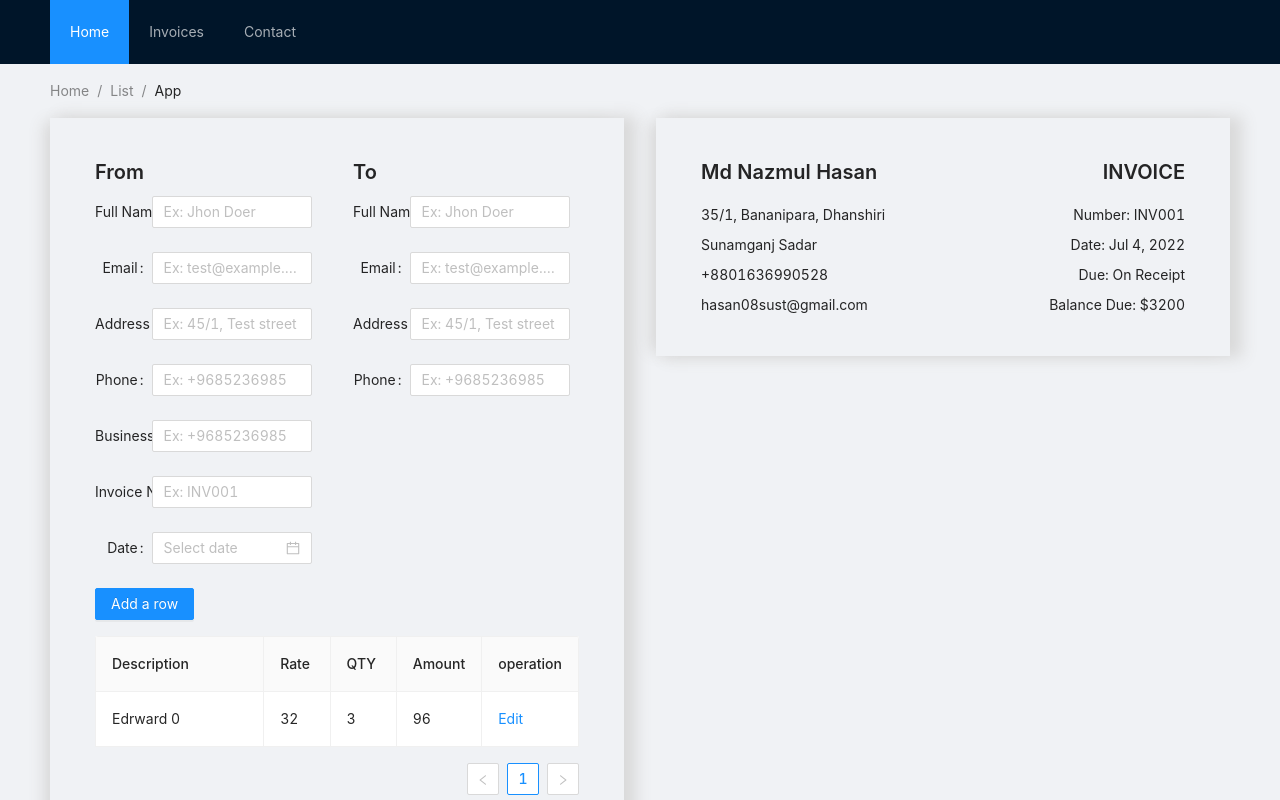
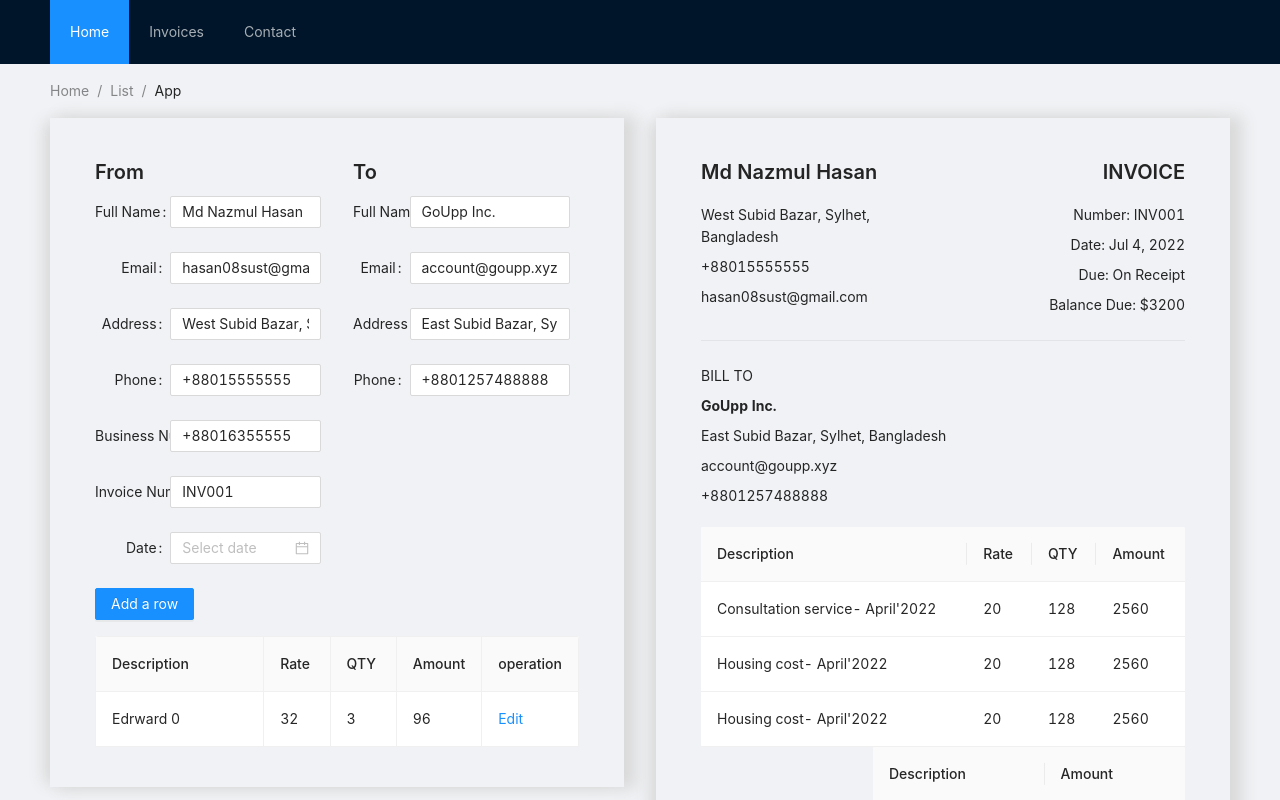
Before and after one commit to farhapartex/invoice-ui-ant-design, a React (Create React App) app: page / in a window 1280 px wide. Shown: the top 800 px of the page. Built offline with nearby package versions, Linux system fonts and the light colour scheme.

Commit message:
preview added with real data

```diff
--- /dev/null
+++ b/src/components/DataTable.tsx
@@ -0,0 +1,17 @@
+import { Space, Table, Tag } from 'antd';
+import type { ColumnsType, TablePaginationConfig } from 'antd/lib/table';
+import React from 'react';
+
+interface DataTableProps {
+    columns: ColumnsType<any>,
+    data: any[],
+    pagination: TablePaginationConfig | false
+}
+
+const DataTable: React.FC<DataTableProps> = (props) => {
+    const { columns, data, pagination } = props;
+
+    return <Table columns={columns} dataSource={data} pagination={pagination} />
+};
+
+export default DataTable;
--- a/src/components/InvoiceLayout.tsx
+++ b/src/components/InvoiceLayout.tsx
@@ -4,15 +4,19 @@ import LeftFrom from "./LeftFrom";
 import RightFrom from "./RightForm";
 import Itemtable from "./ItemTable";
 
-const InvoiceLayout: React.FC = () => {
+
+
+
+const InvoiceLayout: React.FC<any> = (props) => {
+
     return (
         <div className="invoiceForm">
             <Row gutter={32}>
                 <Col span={12} className="gutter-row">
-                    <LeftFrom />
+                    <LeftFrom invoiceData={props.invoiceData} />
                 </Col>
                 <Col span={12}>
-                    <RightFrom />
+                    <RightFrom invoiceData={props.invoiceData} />
                 </Col>
             </Row>
 
--- a/src/components/InvoicePreview.tsx
+++ b/src/components/InvoicePreview.tsx
@@ -1,27 +1,148 @@
 import React from "react";
-import { Col, Row, Typography, Space } from 'antd';
+import { Col, Row, Typography, Space, Divider } from 'antd';
+import type { ColumnsType } from 'antd/lib/table';
+import DataTable from "./DataTable";
 
-const InvoicePreview = () => {
+interface DataType {
+    key: string;
+    description: string;
+    rate: number;
+    qty: number;
+    amount: number;
+}
+
+interface SubTotalDataType {
+    key: string;
+    description: string;
+    amount: number;
+}
+
+const columns: ColumnsType<DataType> = [
+    {
+        title: 'Description',
+        dataIndex: 'description',
+        key: 'description',
+        width: '55%',
+    },
+    {
+        title: 'Rate',
+        dataIndex: 'rate',
+        key: 'rate',
+    },
+    {
+        title: 'QTY',
+        dataIndex: 'qty',
+        key: 'qty',
+    },
+    {
+        title: 'Amount',
+        key: 'amount',
+        dataIndex: 'amount',
+        onCell: (_: DataType, index) => ({
+            colSpan: index === 3 ? 3 : 1
+        }),
+    },
+];
+
+const data: DataType[] = [
+    {
+        key: '1',
+        description: "Consultation service- April'2022",
+        rate: 20,
+        qty: 128,
+        amount: 2560
+    },
+    {
+        key: '2',
+        description: "Housing cost- April'2022",
+        rate: 20,
+        qty: 128,
+        amount: 2560
+    },
+    {
+        key: '3',
+        description: "Housing cost- April'2022",
+        rate: 20,
+        qty: 128,
+        amount: 2560
+    }
+];
+
+const subTotalcolumns: ColumnsType<SubTotalDataType> = [
+    {
+        title: 'Description',
+        dataIndex: 'description',
+        key: 'description',
+        width: '55%',
+    },
+    {
+        title: 'Amount',
+        dataIndex: 'amount',
+        key: 'amount',
+    },
+];
+
+const subTotalData: SubTotalDataType[] = [
+    {
+        key: '1',
+        description: "Subtotal",
+        amount: 2560
+    },
+    {
+        key: '2',
+        description: "Tax (0%)",
+        amount: 0
+    },
+    {
+        key: '3',
+        description: "Total",
+        amount: 2560
+    }
+];
+
+const InvoicePreview: React.FC<any> = (props) => {
+    const { invoiceData } = props;
+
     return (
         <div className="invoiceForm">
             <Row gutter={32}>
                 <Col span={12} className="gutter-row">
                     <Space direction="vertical" style={{ width: '100%' }}>
-                        <Typography.Title level={4}>Md Nazmul Hasan</Typography.Title>
-                        <Typography.Text>35/1, Bananipara, Dhanshiri</Typography.Text>
-                        <Typography.Text>Sunamganj Sadar</Typography.Text>
-                        <Typography.Text>+8801636990528</Typography.Text>
-                        <Typography.Text>hasan08sust@gmail.com</Typography.Text>
+                        <Typography.Title level={4}>{invoiceData.fromName}</Typography.Title>
+                        <Typography.Text>{invoiceData.fromAddress}</Typography.Text>
+                        <Typography.Text>{invoiceData.fromPhone}</Typography.Text>
+                        <Typography.Text>{invoiceData.fromEmail}</Typography.Text>
                     </Space>
                 </Col>
                 <Col span={12}>
                     <Space direction="vertical" style={{ textAlign: 'right', width: '100%' }}>
                         <Typography.Title level={4}>INVOICE</Typography.Title>
-                        <Typography.Text>Number: INV001</Typography.Text>
+                        <Typography.Text>Number: {invoiceData.invoiceNumber}</Typography.Text>
                         <Typography.Text>Date: Jul 4, 2022</Typography.Text>
                         <Typography.Text>Due: On Receipt</Typography.Text>
                         <Typography.Text>Balance Due: $3200</Typography.Text>
                     </Space>
+                </Col>
+            </Row>
+            <Divider />
+            <Row style={{ marginBottom: '20px' }}>
+                <Col span={24}>
+                    <Space direction="vertical" style={{ width: '100%' }}>
+                        <Typography.Text>BILL TO</Typography.Text>
+                        <Typography.Text><span style={{ fontWeight: 'bold' }}>{invoiceData.toFullName}</span></Typography.Text>
+                        <Typography.Text>{invoiceData.toAddress}</Typography.Text>
+                        <Typography.Text>{invoiceData.toEmail}</Typography.Text>
+                        <Typography.Text>{invoiceData.toPhone}</Typography.Text>
+                    </Space>
+                </Col>
+            </Row>
+
+            <DataTable columns={columns} data={data} pagination={false} />
+            <Row gutter={32}>
+                <Col span={8} className="gutter-row">
+                </Col>
+                <Col span={16}>
+                    <DataTable columns={subTotalcolumns} data={subTotalData} pagination={false} />
                 </Col>
             </Row>
         </div>
--- a/src/components/ItemTable.tsx
+++ b/src/components/ItemTable.tsx
@@ -1,7 +1,5 @@
-import React, { useContext, useEffect, useRef, useState } from 'react';
-import type { InputRef } from 'antd';
+import React, { useState } from 'react';
 import { InputNumber, Button, Form, Input, Popconfirm, Table, Typography } from 'antd';
-import type { FormInstance } from 'antd/lib/form';
 
 interface Item {
     key: string;
@@ -72,7 +70,7 @@ const EditableCell: React.FC<EditableCellProps> = ({
 
 const Itemtable: React.FC = () => {
     const [form] = Form.useForm();
-    const [data, setData] = useState(originData);
+    const [data, setData] = useState<Item[]>(originData);
     const [editingKey, setEditingKey] = useState('');
     const isEditing = (record: Item) => record.key === editingKey;
 
@@ -84,6 +82,19 @@ const Itemtable: React.FC = () => {
     const cancel = () => {
         setEditingKey('');
     };
+
+    const addRowHandler = () => {
+        const currentDataLn: number = data.length;
+        const newData: Item = {
+            key: currentDataLn.toString(),
+            description: `Edrward ${currentDataLn}`,
+            rate: 32,
+            qty: 3,
+            amount: 96,
+        };
+
+        setData([...data, newData]);
+    }
 
     const save = async (key: React.Key) => {
         try {
@@ -176,7 +187,7 @@ const Itemtable: React.FC = () => {
 
     return (
         <div>
-            <Button type="primary" style={{ marginBottom: 16 }}>
+            <Button type="primary" style={{ marginBottom: 16 }} onClick={addRowHandler}>
                 Add a row
             </Button>
             <Form form={form} component={false}>
@@ -190,9 +201,7 @@ const Itemtable: React.FC = () => {
                     dataSource={data}
                     columns={mergedColumns}
                     rowClassName="editable-row"
-                    pagination={{
-                        onChange: cancel,
-                    }}
+                    pagination={false}
                 />
             </Form>
         </div>
--- a/src/components/LeftFrom.tsx
+++ b/src/components/LeftFrom.tsx
@@ -1,28 +1,30 @@
 import React from "react";
 import { Typography, Form, Input, DatePicker } from 'antd';
 
-const LeftFrom: React.FC = () => {
+const LeftFrom: React.FC<any> = (props) => {
+    const { invoiceData } = props;
+
     return (
         <div>
             <Typography.Title level={4}>From</Typography.Title>
-            <Form labelCol={{ span: 6 }} wrapperCol={{ span: 17 }} layout="horizontal">
+            <Form labelCol={{ span: 8 }} wrapperCol={{ span: 18 }} layout="horizontal">
                 <Form.Item label="Full Name">
-                    <Input placeholder="Ex: Jhon Doer" />
+                    <Input placeholder="Ex: Jhon Doer" value={invoiceData.fromName} onChange={(e) => { invoiceData.setFromName(e.target.value) }} />
                 </Form.Item>
                 <Form.Item label="Email">
-                    <Input placeholder="Ex: test@example.com" />
+                    <Input placeholder="Ex: test@example.com" value={invoiceData.fromEmail} onChange={(e) => { invoiceData.setFromEmail(e.target.value) }} />
                 </Form.Item>
                 <Form.Item label="Address">
-                    <Input placeholder="Ex: 45/1, Test street" />
+                    <Input placeholder="Ex: 45/1, Test street" value={invoiceData.fromAddress} onChange={(e) => { invoiceData.setFromAddress(e.target.value) }} />
                 </Form.Item>
                 <Form.Item label="Phone">
-                    <Input placeholder="Ex: +9685236985" />
+                    <Input placeholder="Ex: +9685236985" value={invoiceData.fromPhone} onChange={(e) => { invoiceData.setFromPhone(e.target.value) }} />
                 </Form.Item>
                 <Form.Item label="Business Number">
-                    <Input placeholder="Ex: +9685236985" />
+                    <Input placeholder="Ex: +9685236985" value={invoiceData.businessNumber} onChange={(e) => { invoiceData.setBusinessNumber(e.target.value) }} />
                 </Form.Item>
                 <Form.Item label="Invoice Number">
-                    <Input placeholder="Ex: INV001" />
+                    <Input placeholder="Ex: INV001" value={invoiceData.invoiceNumber} onChange={(e) => { invoiceData.setInvoiceNumber(e.target.value) }} />
                 </Form.Item>
                 <Form.Item label="Date">
                     <DatePicker />
--- a/src/components/RightForm.tsx
+++ b/src/components/RightForm.tsx
@@ -1,22 +1,24 @@
 import React from "react";
 import { Typography, Form, Input, DatePicker } from 'antd';
 
-const RightFrom: React.FC = () => {
+const RightFrom: React.FC<any> = (props) => {
+    const { invoiceData } = props;
+
     return (
         <div>
             <Typography.Title level={4}>To</Typography.Title>
             <Form labelCol={{ span: 6 }} wrapperCol={{ span: 17 }} layout="horizontal">
                 <Form.Item label="Full Name">
-                    <Input placeholder="Ex: Jhon Doer" />
+                    <Input placeholder="Ex: Jhon Doer" value={invoiceData.toFullName} onChange={(e) => { invoiceData.setToFullName(e.target.value) }} />
                 </Form.Item>
                 <Form.Item label="Email">
-                    <Input placeholder="Ex: test@example.com" />
+                    <Input placeholder="Ex: test@example.com" value={invoiceData.toEmail} onChange={(e) => { invoiceData.setToEmail(e.target.value) }} />
                 </Form.Item>
                 <Form.Item label="Address">
-                    <Input placeholder="Ex: 45/1, Test street" />
+                    <Input placeholder="Ex: 45/1, Test street" value={invoiceData.toAddress} onChange={(e) => { invoiceData.setToAddress(e.target.value) }} />
                 </Form.Item>
                 <Form.Item label="Phone">
-                    <Input placeholder="Ex: +9685236985" />
+                    <Input placeholder="Ex: +9685236985" value={invoiceData.toPhone} onChange={(e) => { invoiceData.setToPhone(e.target.value) }} />
                 </Form.Item>
             </Form>
         </div>
--- a/src/pages/RootPage.tsx
+++ b/src/pages/RootPage.tsx
@@ -6,8 +6,43 @@ import InvoicePreview from "../components/InvoicePreview";
 
 const { Header, Content, Footer } = Layout;
 
+export interface InvoiceData {
+    fromName: string,
+    setFromName: React.Dispatch<React.SetStateAction<string>>,
+    fromEmail: string,
+    setFromEmail: React.Dispatch<React.SetStateAction<string>>,
+    fromAddress: string,
+    setFromAddress: React.Dispatch<React.SetStateAction<string>>,
+    fromPhone: string,
+    setFromPhone: React.Dispatch<React.SetStateAction<string>>,
+    businessNumber: string,
+    setBusinessNumber: React.Dispatch<React.SetStateAction<string>>,
+    invoiceNumber: string,
+    setInvoiceNumber: React.Dispatch<React.SetStateAction<string>>,
+    toFullName: string,
+    setToFullName: React.Dispatch<React.SetStateAction<string>>,
+    toEmail: string,
+    setToEmail: React.Dispatch<React.SetStateAction<string>>,
+    toAddress: string,
+    setToAddress: React.Dispatch<React.SetStateAction<string>>,
+    toPhone: string,
+    setToPhone: React.Dispatch<React.SetStateAction<string>>,
+}
+
 const RootPage: React.FC = () => {
     const menuList: string[] = ['Home', 'Invoices', 'Contact'];
+    const [fromName, setFromName] = React.useState("Md Nazmul Hasan");
+    const [fromEmail, setFromEmail] = React.useState("hasan08sust@gmail.com");
+    const [fromAddress, setFromAddress] = React.useState("West Subid Bazar, Sylhet, Bangladesh");
+    const [fromPhone, setFromPhone] = React.useState("+88015555555");
+    const [businessNumber, setBusinessNumber] = React.useState("+88016355555");
+    const [toFullName, setToFullName] = React.useState("GoUpp Inc.");
+    const [toEmail, setToEmail] = React.useState("account@goupp.xyz");
+    const [toAddress, setToAddress] = React.useState("East Subid Bazar, Sylhet, Bangladesh");
+    const [toPhone, setToPhone] = React.useState("+8801257488888");
+    const [invoiceNumber, setInvoiceNumber] = React.useState("INV001");
+
+    const invoiceData: InvoiceData = { fromName, setFromName, fromEmail, setFromEmail, fromAddress, setFromAddress, fromPhone, setFromPhone, businessNumber, setBusinessNumber, invoiceNumber, setInvoiceNumber, toFullName, setToFullName, toEmail, setToEmail, toAddress, setToAddress, toPhone, setToPhone };
 
     return (
         <Layout className="layout">
@@ -21,10 +56,10 @@ const RootPage: React.FC = () => {
                 </Breadcrumb>
                 <Row gutter={32}>
                     <Col span={12} className="gutter-row">
-                        <InvoiceLayout />
+                        <InvoiceLayout invoiceData={invoiceData} />
                     </Col>
                     <Col span={12} className="gutter-row">
-                        <InvoicePreview />
+                        <InvoicePreview invoiceData={invoiceData} />
                     </Col>
                 </Row>
             </Content>
```
